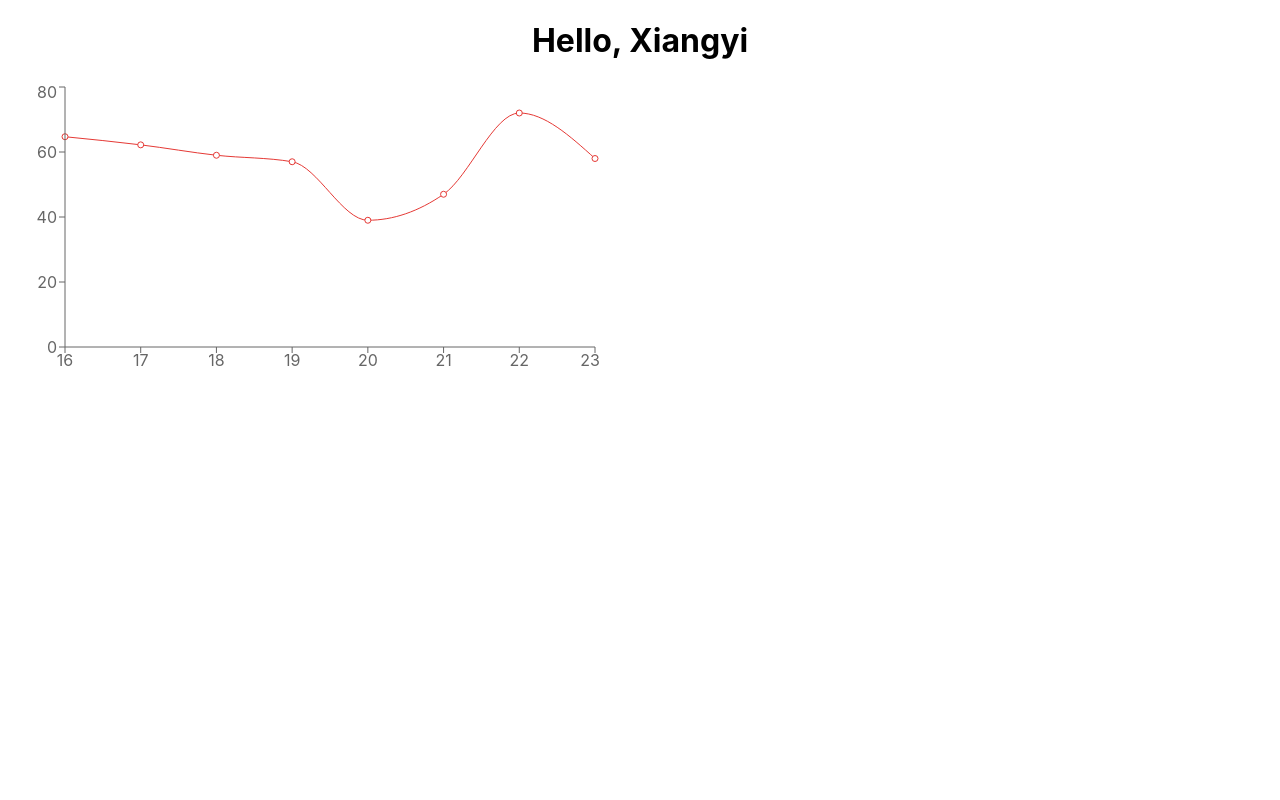
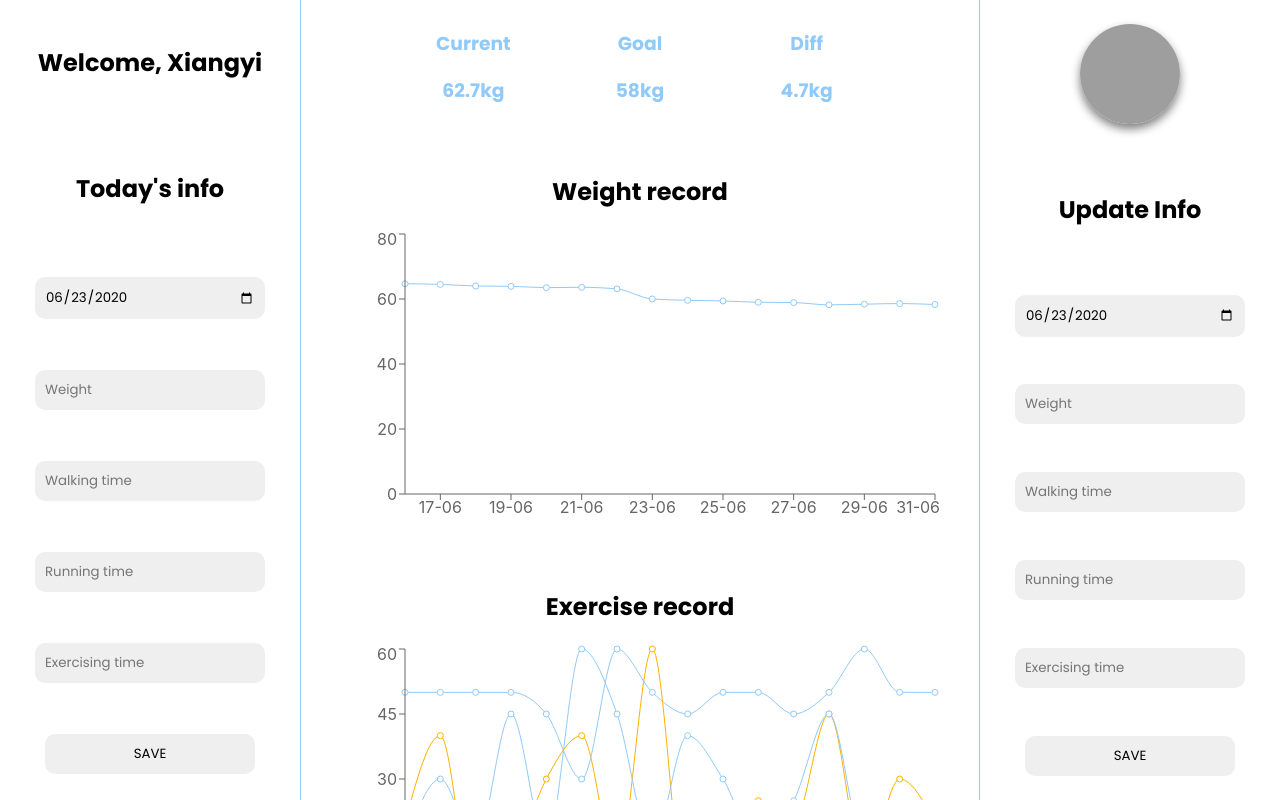
Before and after one commit to adelapazborrero/weightless, a React (Create React App) app in the folder client/: page /user/1 in a window 1280 px wide. Shown: the top 800 px of the page. Built offline with nearby package versions, Linux system fonts and the light colour scheme; grey boxes are pictures that could not be loaded.

Commit message:
Add main record page

```diff
--- a/client/src/App.js
+++ b/client/src/App.js
@@ -10,7 +10,7 @@ function App() {
     <div className="App">
       <Route path="/" exact component={Home} />
       <Route path="/about" component={About} />
-      <Route path="/:name" component={UserScreen} />
+      <Route path="/user/:name" component={UserScreen} />
     </div>
   );
 }
--- /dev/null
+++ b/client/src/components/ExerciseChart.js
@@ -0,0 +1,46 @@
+import React, { Component } from "react";
+import { LineChart, Line, XAxis, YAxis, Tooltip } from "recharts";
+import Styles from "./Styles";
+
+export default class ExerciseChart extends Component {
+  constructor(props) {
+    super(props);
+
+    this.state = {
+      data: [
+        { date: "16-06", walking_time: 20, running_time: 50, exercise: 15 },
+        { date: "17-06", walking_time: 40, running_time: 50, exercise: 30 },
+        { date: "18-06", walking_time: 0, running_time: 50, exercise: 15 },
+        { date: "19-06", walking_time: 10, running_time: 50, exercise: 45 },
+        { date: "20-06", walking_time: 30, running_time: 45, exercise: 15 },
+        { date: "21-06", walking_time: 40, running_time: 30, exercise: 60 },
+        { date: "22-06", walking_time: 10, running_time: 60, exercise: 45 },
+        { date: "23-06", walking_time: 60, running_time: 50, exercise: 15 },
+        { date: "24-06", walking_time: 0, running_time: 45, exercise: 40 },
+        { date: "25-06", walking_time: 15, running_time: 50, exercise: 30 },
+        { date: "26-06", walking_time: 25, running_time: 50, exercise: 15 },
+        { date: "27-06", walking_time: 20, running_time: 45, exercise: 25 },
+        { date: "28-06", walking_time: 45, running_time: 50, exercise: 45 },
+        { date: "29-06", walking_time: 10, running_time: 60, exercise: 15 },
+        { date: "30-06", walking_time: 30, running_time: 50, exercise: 15 },
+        { date: "31-06", walking_time: 20, running_time: 50, exercise: 15 },
+      ],
+    };
+  }
+
+  render() {
+    return (
+      <div style={{ margin: "20px auto" }}>
+        <h2 style={{ fontFamily: Styles.mainFont }}>Exercise record</h2>
+        <LineChart width={600} height={300} data={this.state.data}>
+          <Line type="monotone" dataKey="walking_time" stroke="#FFB100" />
+          <Line type="monotone" dataKey="running_time" stroke="#90CAF9" />
+          <Line type="monotone" dataKey="exercise" stroke={Styles.mainColor} />
+          <XAxis dataKey="date" />
+          <YAxis />
+          <Tooltip />
+        </LineChart>
+      </div>
+    );
+  }
+}
--- a/client/src/components/Styles.js
+++ b/client/src/components/Styles.js
@@ -1,4 +1,4 @@
-const mainColor = "#E53935";
+const mainColor = "#90CAF9";
 const mainFont = "Poppins";
 const hoverColor = "#730023";
 
--- a/client/src/components/StylesAbout.js
+++ b/client/src/components/StylesAbout.js
@@ -23,7 +23,7 @@ const StylesAbout = {
     display: "flex",
     alignItems: "center",
     justifyContent: "center",
-    height:"100vh"
+    height: "100vh",
   },
   image_container: {
     width: "60%",
--- /dev/null
+++ b/client/src/components/StylesUser.js
@@ -0,0 +1,75 @@
+import Styles from "./Styles";
+
+const StylesUser = {
+  user_screen: {
+    display: "flex",
+    justifyContent: "center",
+    flexDirection: "column",
+  },
+  info_title: {
+    color: "black",
+  },
+  info_form: {
+    fontFamily: Styles.mainFont,
+    display: "flex",
+    flexDirection: "column",
+    justifyContent: "space-around",
+    alignItems: "center",
+    width: "300px",
+    backgroundColor: "white",
+    borderRight: `1px solid ${Styles.mainColor}`,
+    height: "100vh",
+    position: "fixed",
+    top: "0",
+    left: "0",
+  },
+  inputStyle: {
+    padding: "10px",
+    width: "70%",
+    fontFamily: Styles.mainFont,
+    outline: "none",
+    border: "none",
+    borderRadius: "10px",
+    backgroundColor: "#EFEFEF",
+  },
+  todays_data: {
+    margin: "0 auto",
+    width: "500px",
+    display: "flex",
+    justifyContent: "space-around",
+    fontFamily: Styles.mainFont,
+  },
+
+  todays_data_container: {
+    width: "120px",
+    margin: "10px",
+    borderRadius: "10px",
+    backgroundColor: "white",
+    color: Styles.mainColor,
+  },
+  update_form: {
+    fontFamily: Styles.mainFont,
+    display: "flex",
+    flexDirection: "column",
+    justifyContent: "space-around",
+    alignItems: "center",
+    width: "300px",
+    backgroundColor: "white",
+    borderLeft: `solid 1px ${Styles.mainColor}`,
+    height: "100vh",
+    position: "fixed",
+    top: "0",
+    right: "0",
+  },
+  update_input: {
+    padding: "10px",
+    width: "70%",
+    fontFamily: Styles.mainFont,
+    outline: "none",
+    border: "none",
+    borderRadius: "10px",
+    backgroundColor: "#EFEFEF",
+  },
+};
+
+export default StylesUser;
--- a/client/src/components/UserScreen.js
+++ b/client/src/components/UserScreen.js
@@ -1,18 +1,127 @@
 import React, { Component } from "react";
 import WeightChart from "./WeightChart";
+import StylesUser from "./StylesUser";
+import ExerciseChart from "./ExerciseChart";
 
 export default class UserScreen extends Component {
   constructor(props) {
     super(props);
+    let today = new Date();
+    let year = today.getFullYear();
+    let month = today.getMonth();
+    let day = today.getDate();
+    let todayDate = `${year}-${month < 10 ? `0${month}` : `${month}`}-${day}`;
+
     this.state = {
       username: "Xiangyi",
+      date: todayDate,
+      goalWeight: 58,
+      currentWeight: 62.7,
+      difference: this.currentWeight - this.goalWeight,
     };
   }
   render() {
     return (
-      <div>
-        <h1>Hello, {this.state.username}</h1>
+      <div style={StylesUser.user_screen}>
+          {/* LEFT SITE FORM */}
+        <div>
+          <form style={StylesUser.info_form}>
+            <h2>Welcome, {this.state.username}</h2>
+            <h2 style={StylesUser.info_title}>Today's info</h2>
+            <input
+              style={StylesUser.inputStyle}
+              type="date"
+              value={this.state.date}
+            />
+            <input
+              style={StylesUser.inputStyle}
+              type="number"
+              placeholder="Weight"
+            />
+            <input
+              style={StylesUser.inputStyle}
+              type="number"
+              placeholder="Walking time"
+            />
+            <input
+              style={StylesUser.inputStyle}
+              type="number"
+              placeholder="Running time"
+            />
+            <input
+              style={StylesUser.inputStyle}
+              type="number"
+              placeholder="Exercising time"
+            />
+            <input style={StylesUser.inputStyle} type="submit" value="SAVE" />
+          </form>
+        </div>
+
+        {/*Current stats */}
+        <div style={StylesUser.todays_data}>
+          <div style={StylesUser.todays_data_container}>
+            <h3>Current</h3>
+            <h3>{this.state.currentWeight}kg</h3>
+          </div>
+          <div style={StylesUser.todays_data_container}>
+            <h3>Goal</h3>
+            <h3>{this.state.goalWeight}kg</h3>
+          </div>
+          <div style={StylesUser.todays_data_container}>
+            <h3>Diff</h3>
+            <h3>
+              {(this.state.currentWeight - this.state.goalWeight).toFixed(1)}kg
+            </h3>
+          </div>
+        </div>
+
+        {/*CHARTS */}
         <WeightChart />
+        <ExerciseChart />
+
+        <div>
+          <form style={StylesUser.update_form}>
+            <div
+              style={{
+                height: "100px",
+                width: "100px",
+                borderRadius: "100%",
+                background:
+                  "url(https://scontent-mad1-1.xx.fbcdn.net/v/t1.0-9/11924940_1007936535895309_2033047478123485509_n.jpg?_nc_cat=104&_nc_sid=09cbfe&_nc_ohc=OFgLZKMBmTwAX8t0mia&_nc_ht=scontent-mad1-1.xx&oh=6b0c08c5377b247f69c3ce968765aa0e&oe=5F3ED0EC)",
+                backgroundSize: "cover",
+                backgroundPosition: "center",
+                boxShadow: "0px 5px 10px 0px grey",
+              }}
+            ></div>
+            <h2 style={{ fontFamily: "Poppins" }}>Update Info</h2>
+            <input
+              style={StylesUser.update_input}
+              type="date"
+              value={this.state.date}
+            />
+            <input
+              style={StylesUser.update_input}
+              type="number"
+              placeholder="Weight"
+            />
+            <input
+              style={StylesUser.update_input}
+              type="number"
+              placeholder="Walking time"
+            />
+            <input
+              style={StylesUser.update_input}
+              type="number"
+              placeholder="Running time"
+            />
+            <input
+              style={StylesUser.update_input}
+              type="number"
+              placeholder="Exercising time"
+            />
+            <input style={StylesUser.update_input} type="submit" value="SAVE" />
+          </form>
+        </div>
       </div>
     );
   }
--- a/client/src/components/WeightChart.js
+++ b/client/src/components/WeightChart.js
@@ -1,6 +1,6 @@
 import React, { Component } from "react";
-import { LineChart, Line, CartesianGrid, XAxis, YAxis } from "recharts";
-import Styles from "./Styles"
+import { LineChart, Line, XAxis, YAxis, Tooltip } from "recharts";
+import Styles from "./Styles";
 
 export default class WeightChart extends Component {
   constructor(props) {
@@ -8,24 +8,34 @@ export default class WeightChart extends Component {
 
     this.state = {
       data: [
-        { date: "16", kg: "64.7" },
-        { date: "17", kg: "62.2" },
-        { date: "18", kg: "59" },
-        { date: "19", kg: "57" },
-        { date: "20", kg: "39" },
-        { date: "21", kg: "47" },
-        { date: "22", kg: "72" },
-        { date: "23", kg: "58" },
+        { date: "16-06", kg: "64.7" },
+        { date: "17-06", kg: "64.5" },
+        { date: "18-06", kg: "64" },
+        { date: "19-06", kg: "63.9" },
+        { date: "20-06", kg: "63.5" },
+        { date: "21-06", kg: "63.6" },
+        { date: "22-06", kg: "63.1" },
+        { date: "23-06", kg: "60" },
+        { date: "24-06", kg: "59.6" },
+        { date: "25-06", kg: "59.4" },
+        { date: "26-06", kg: "59" },
+        { date: "27-06", kg: "58.9" },
+        { date: "28-06", kg: "58.2" },
+        { date: "29-06", kg: "58.4" },
+        { date: "30-06", kg: "58.6" },
+        { date: "31-06", kg: "58.3" },
       ],
     };
   }
   render() {
     return (
-      <div>
+      <div style={{ margin: "20px auto" }}>
+        <h2 style={{fontFamily: Styles.mainFont}}>Weight record</h2>
         <LineChart width={600} height={300} data={this.state.data}>
           <Line type="monotone" dataKey="kg" stroke={Styles.mainColor} />
           <XAxis dataKey="date" />
           <YAxis />
+          <Tooltip />
         </LineChart>
       </div>
     );
```
